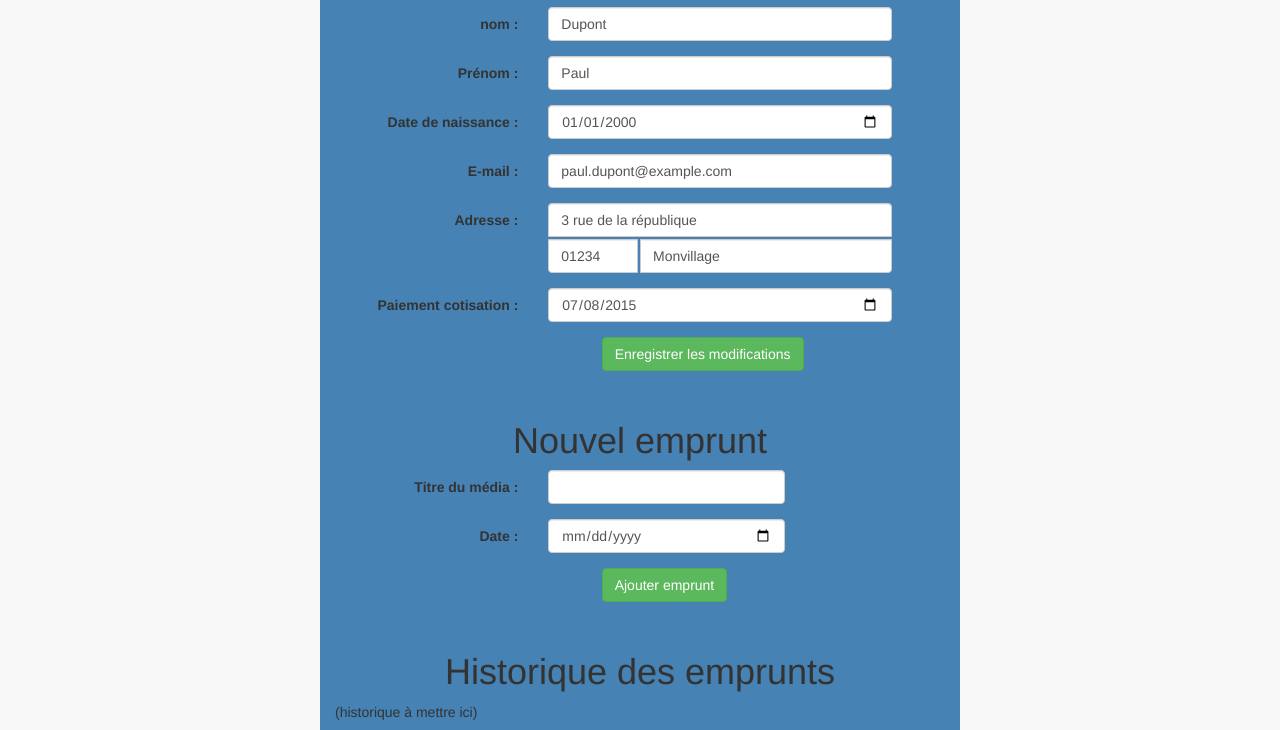
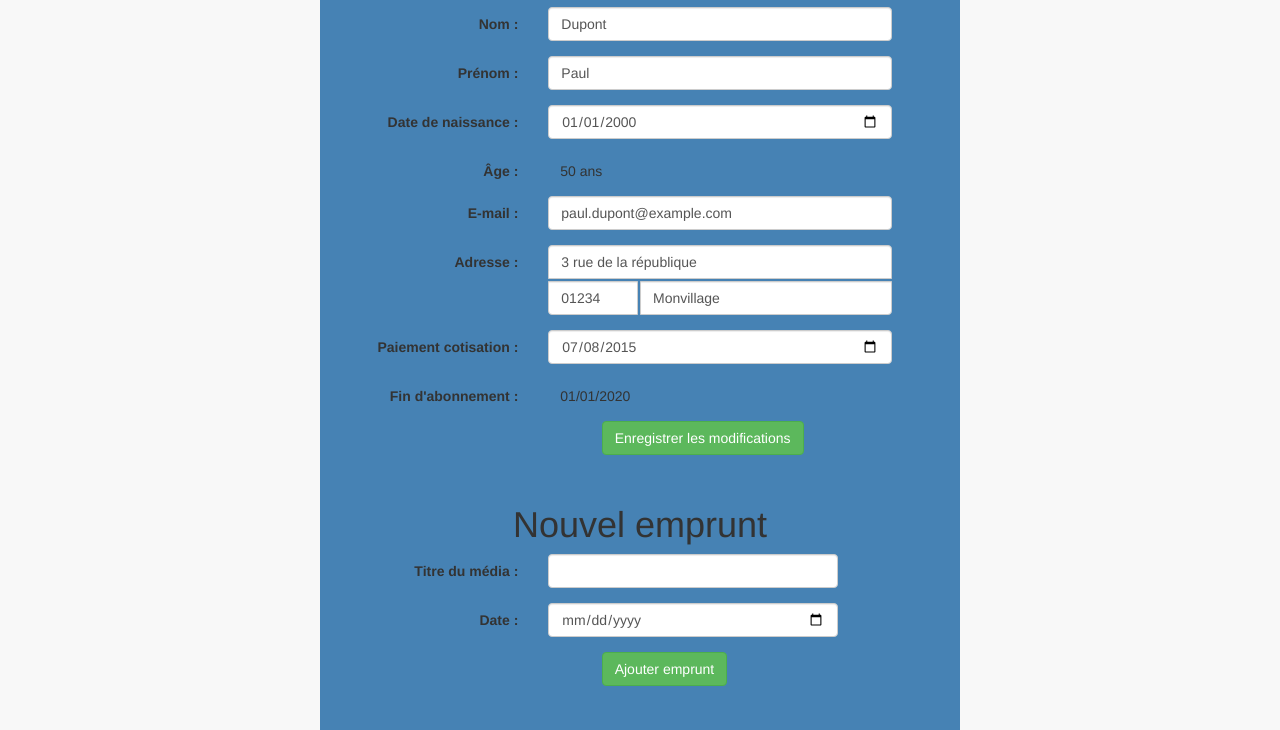
Before and after one commit to AdrienQuerol/MediaticSMAC, a plain HTML site: page maquette/fiche_adherent.html in a window 1280 px wide. Shown: the part 333-1063 px from the top of the page. Drawn offline with nearby package versions, Linux system fonts and the light colour scheme.

Commit message:
Ajout champs automatiques age et fin abonnement (sans javascript)

```diff
--- a/maquette/fiche_adherent.html
+++ b/maquette/fiche_adherent.html
@@ -64,7 +64,7 @@
 					<h1 class="text-center">Fiche adhérent</h1>
 					<form class="form-horizontal">
 						<div class="form-group">
-							<label for="nom" class="col-md-4 control-label">nom</label>
+							<label for="nom" class="col-md-4 control-label">Nom</label>
 							<div class="col-md-7 entree">
 								<input id="nom" name="nom" type="text" placeholder="Dupont"
 									class="form-control" required value="Dupont" />
@@ -85,7 +85,10 @@
 								<input id="naissance" name="naissance" type="date"
 									class="form-control" required value="2000-01-01" />
 							</div>
-
+						</div>
+						<div class="form-group">
+							<label for="age" class="col-md-4 control-label">Âge</label>
+							<div class="col-md-7 champ_lecture_seule"><span>50 ans</span></div>
 						</div>
 						<div class="form-group">
 							<label for="email" class="col-md-4 control-label">E-mail</label>
@@ -121,6 +124,10 @@
 							</div>
 						</div>
 						<div class="form-group">
+							<label for="fin_abonnement" class="col-md-4 control-label">Fin d'abonnement</label>
+							<div class="col-md-7 champ_lecture_seule"><span>01/01/2020</span></div>
+						</div>
+						<div class="form-group">
 							<div class="col-md-7 col-md-offset-5">
 								<input id="enregistrer" type="submit"
 									value="Enregistrer les modifications" class="btn btn-success" />
@@ -134,20 +141,20 @@
 						<div class="form-group">
 							<label class="col-md-4 control-label" for="titleM">Titre
 								du m&eacute;dia</label>
-							<div class="col-md-5">
+							<div class="col-md-6">
 								<input type="text" class="form-control" name="titleM"
 									id="titlem" />
 							</div>
 						</div>
 						<div class="form-group">
 							<label class="col-md-4 control-label" for="date-emprunt">Date</label>
-							<div class="col-md-5">
+							<div class="col-md-6">
 								<input type="date" class="form-control" name="date_emprunt"
 									id="date_emprunt" />
 							</div>
 						</div>
 						<div class="form-group">
-							<div class="col-md-5 col-md-offset-5">
+							<div class="col-md-6 col-md-offset-5">
 								<input class="btn btn-success" type="submit" id="ajoutEmprunt"
 									value="Ajouter emprunt" />
 							</div>
--- a/maquette/mystyle.css
+++ b/maquette/mystyle.css
@@ -168,6 +168,14 @@ th span.fleche_bas{
 	margin-top: 50px;
 }
 
+.champ_lecture_seule {
+	margin-top: 7px;
+}
+
+.champ_lecture_seule > span {
+	padding-left: 12px;
+}
+
 /* ---------------- Login ------------------- */
 
 .imgfondLog{
```
Also changed, not shown: maquette/fiche_media.html (+1 -3 lines), maquette/nouveau_adherent.html (+29 -13 lines).
